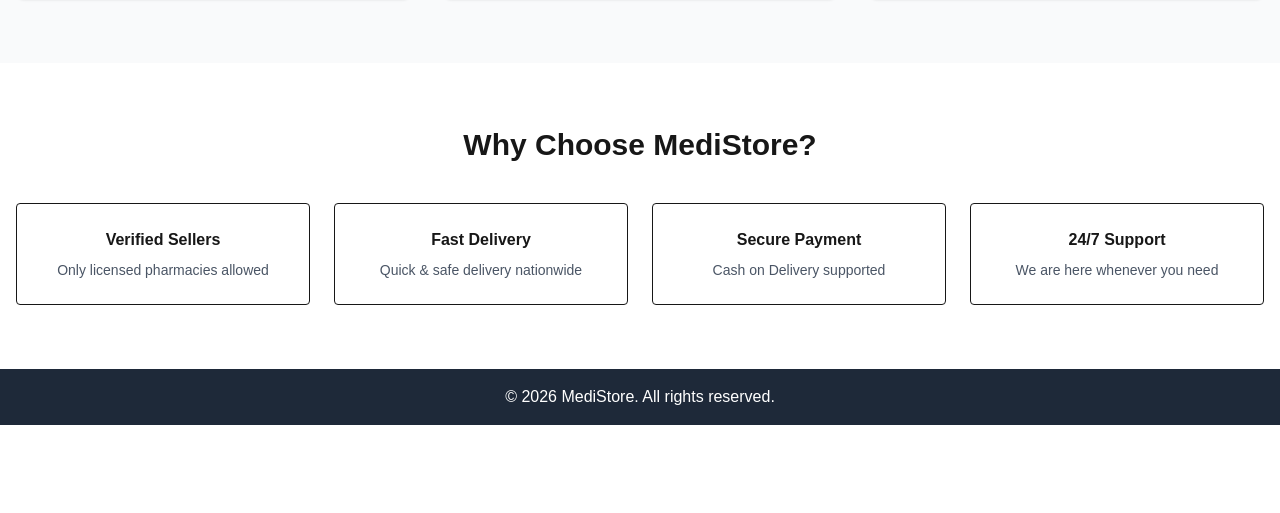
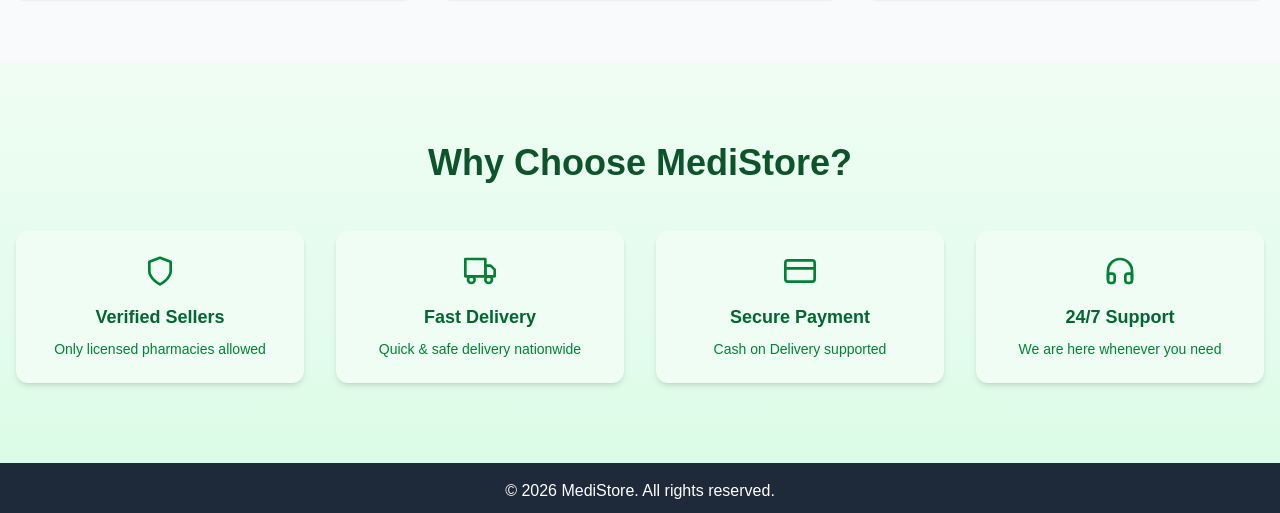
Before and after one commit to Sneara0/Medistore-Frontend, a Next.js app: page / in a window 1280 px wide. Shown: the part 1388-1901 px from the top of the page. Before the commit the page ends 1813 px from the top, so only its background shows below. Built offline with nearby package versions, Linux system fonts and the light colour scheme; no server answers.

Commit message:
add footer

```diff
--- a/src/app/components/home/WhyChooseUs.tsx
+++ b/src/app/components/home/WhyChooseUs.tsx
@@ -1,41 +1,49 @@
 // app/components/home/WhyChooseUs.tsx
+import { FiShield, FiTruck, FiCreditCard, FiHeadphones } from "react-icons/fi";
+
 export default function WhyChooseUs() {
+  const features = [
+    {
+      icon: <FiShield className="w-8 h-8 text-green-700 mx-auto mb-4" />,
+      title: "Verified Sellers",
+      desc: "Only licensed pharmacies allowed",
+    },
+    {
+      icon: <FiTruck className="w-8 h-8 text-green-700 mx-auto mb-4" />,
+      title: "Fast Delivery",
+      desc: "Quick & safe delivery nationwide",
+    },
+    {
+      icon: <FiCreditCard className="w-8 h-8 text-green-700 mx-auto mb-4" />,
+      title: "Secure Payment",
+      desc: "Cash on Delivery supported",
+    },
+    {
+      icon: <FiHeadphones className="w-8 h-8 text-green-700 mx-auto mb-4" />,
+      title: "24/7 Support",
+      desc: "We are here whenever you need",
+    },
+  ];
+
   return (
-    <section className="py-16">
+    <section className="py-20 bg-gradient-to-b from-green-50 to-green-100">
       <div className="container mx-auto px-4">
 
-        <h2 className="text-3xl font-semibold text-center mb-10">
+        <h2 className="text-3xl md:text-4xl font-extrabold text-center mb-12 text-green-900">
           Why Choose MediStore?
         </h2>
 
-        <div className="grid md:grid-cols-4 gap-6 text-center">
-          <div className="p-6 border rounded">
-            <h3 className="font-semibold mb-2">Verified Sellers</h3>
-            <p className="text-sm text-gray-600">
-              Only licensed pharmacies allowed
-            </p>
-          </div>
-
-          <div className="p-6 border rounded">
-            <h3 className="font-semibold mb-2">Fast Delivery</h3>
-            <p className="text-sm text-gray-600">
-              Quick & safe delivery nationwide
-            </p>
-          </div>
-
-          <div className="p-6 border rounded">
-            <h3 className="font-semibold mb-2">Secure Payment</h3>
-            <p className="text-sm text-gray-600">
-              Cash on Delivery supported
-            </p>
-          </div>
-
-          <div className="p-6 border rounded">
-            <h3 className="font-semibold mb-2">24/7 Support</h3>
-            <p className="text-sm text-gray-600">
-              We are here whenever you need
-            </p>
-          </div>
+        <div className="grid md:grid-cols-4 gap-8">
+          {features.map((feature, idx) => (
+            <div
+              key={idx}
+              className="p-6 bg-green-50 rounded-xl shadow-md hover:shadow-lg hover:scale-105 transition-all duration-300 text-center"
+            >
+              {feature.icon}
+              <h3 className="font-semibold text-lg mb-2 text-green-800">{feature.title}</h3>
+              <p className="text-green-700 text-sm">{feature.desc}</p>
+            </div>
+          ))}
         </div>
       </div>
     </section>
```
